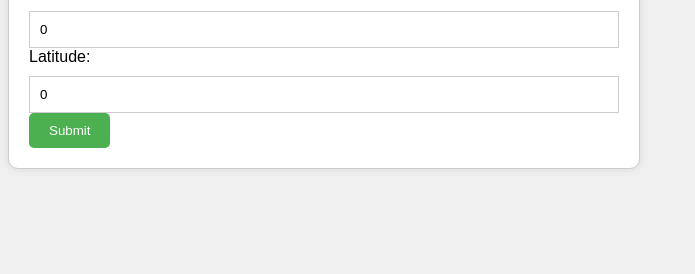
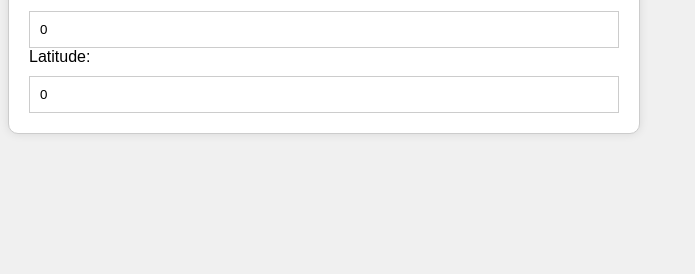
Before and after one commit to Wizxrdx/argus, a Flask app: page / in a window 1280 px wide. Shown: the part 526-800 px from the top of the page, without its empty margins (0-695 px from the left). Run offline with Flask 3, Linux system fonts and the light colour scheme; parts of the project's set-up code (start-up, migrations or seed data) failed here and were passed over; some libraries are stand-ins or nearby versions.

Commit message:
removed: submit button

```diff
--- a/templates/index.html
+++ b/templates/index.html
@@ -21,6 +21,8 @@
         <!-- Map container -->
         <div id="map"></div>
 
+        <form id="map_form" method="POST" action="/">
+
             <!-- Input for longitude and latitude -->
             <label for="longitude">Longitude:</label>
             <input type="text" id="longitude" name="longitude" placeholder="Enter longitude" value="0">
@@ -28,11 +30,8 @@
 
             <label for="latitude">Latitude:</label>
             <input type="text" id="latitude" name="latitude" placeholder="Enter latitude" value="0">
-        <br>
-
-        <!-- Submit button -->
-        <input type="submit" value="Submit">
         </form>
+    </div>
 
     <!-- Display result -->
     <script src="static/index.js"></script>
```
Lines whose indentation alone changed are shown as unchanged.
